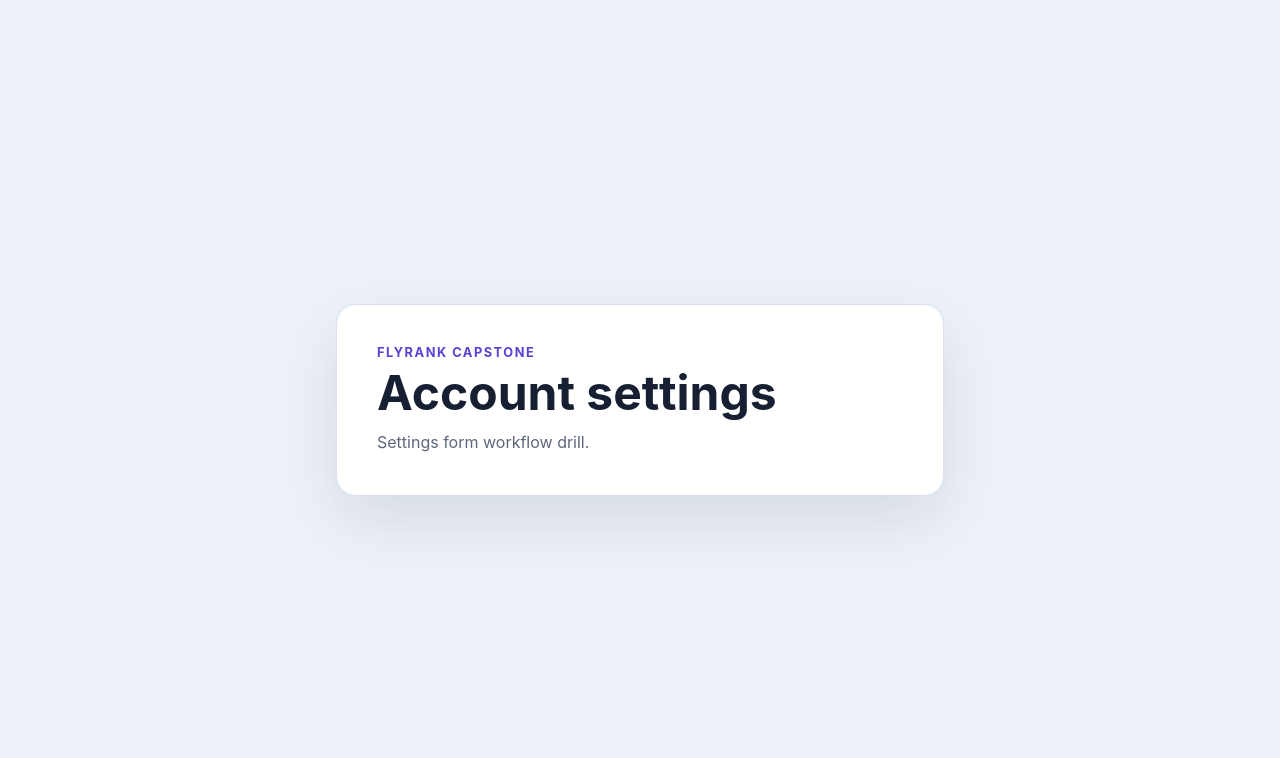
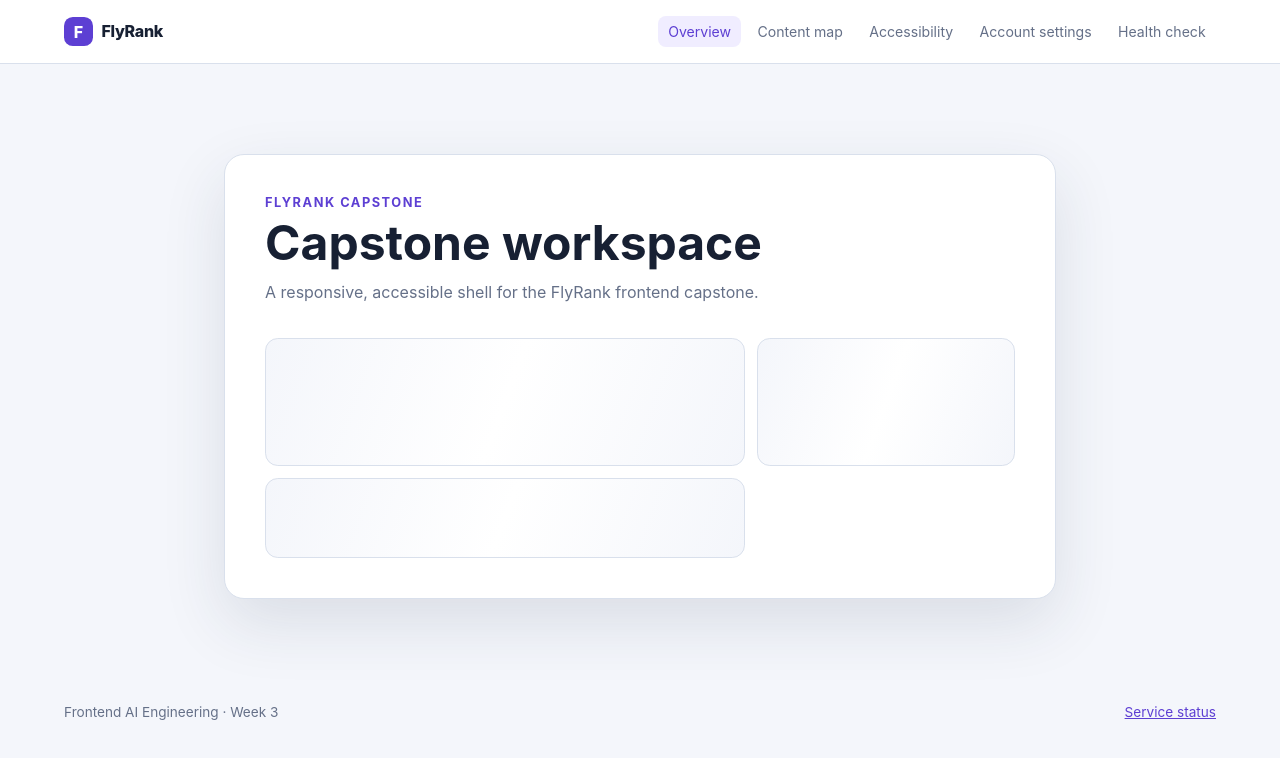
Before and after one commit to tristanlgb/flyrank-frontend-capstone, a React (Vite) app in the folder src/: page / in a window 1280 px wide. Shown: the top 758 px of the page. Built offline with nearby package versions, Linux system fonts and the light colour scheme.

Commit message:
feat(frontend): scaffold capstone routes and health check

```diff
--- /dev/null
+++ b/public/health.json
@@ -0,0 +1,5 @@
+{
+  "status": "operational",
+  "service": "flyrank-capstone",
+  "updatedAt": "2026-07-21"
+}
--- a/src/App.tsx
+++ b/src/App.tsx
@@ -1,11 +1,29 @@
+import { useEffect, useState } from "react";
+
+type Health = { status: string; service: string; updatedAt: string };
+const routes = [
+  { href: "#overview", label: "Overview" },
+  { href: "#content-map", label: "Content map" },
+  { href: "#accessibility", label: "Accessibility" },
+  { href: "#settings", label: "Account settings" },
+  { href: "#health", label: "Health check" },
+];
+const currentRoute = () => window.location.hash.replace("#", "") || "overview";
+
+function Placeholder({ title, description }: { title: string; description: string }) {
+  return <section className="panel" aria-labelledby="page-title"><p className="eyebrow">FlyRank capstone</p><h1 id="page-title">{title}</h1><p className="intro">{description}</p><div className="placeholder-grid" aria-label={`${title} preview`}><div className="placeholder-block" /><div className="placeholder-block short" /><div className="placeholder-block" /></div></section>;
+}
+
+function HealthPage() {
+  const [health, setHealth] = useState<Health | null>(null);
+  const [error, setError] = useState(false);
+  useEffect(() => { fetch("/health.json").then((response) => { if (!response.ok) throw new Error("health check failed"); return response.json() as Promise<Health>; }).then(setHealth).catch(() => setError(true)); }, []);
+  return <section className="panel" aria-labelledby="page-title"><p className="eyebrow">System status</p><h1 id="page-title">Health check</h1><p className="intro">A fetched-data check confirms the app can render service metadata.</p>{health && <div className="status-card"><span className="status-dot" /><strong>{health.status}</strong><span>{health.service} · updated {health.updatedAt}</span></div>}{error && <p role="alert" className="error">The health endpoint could not be reached.</p>}{!health && !error && <p className="muted">Checking service status…</p>}</section>;
+}
+
 export function App() {
-  return (
-    <main className="shell">
-      <section className="card" aria-labelledby="page-title">
-        <p className="eyebrow">FlyRank capstone</p>
-        <h1 id="page-title">Account settings</h1>
-        <p className="intro">Settings form workflow drill.</p>
-      </section>
-    </main>
-  );
+  const [route, setRoute] = useState(currentRoute);
+  useEffect(() => { const onHashChange = () => setRoute(currentRoute()); window.addEventListener("hashchange", onHashChange); return () => window.removeEventListener("hashchange", onHashChange); }, []);
+  const page = route === "health" ? <HealthPage /> : route === "settings" ? <Placeholder title="Account settings" description="Settings form workflow drill." /> : route === "content-map" ? <Placeholder title="Content map" description="A clear route for mapping content, calls to action, and the next decision." /> : route === "accessibility" ? <Placeholder title="Accessibility" description="A dedicated space for keyboard, contrast, and responsive checks." /> : <Placeholder title="Capstone workspace" description="A responsive, accessible shell for the FlyRank frontend capstone." />;
+  return <div className="app-shell"><header className="topbar"><a className="brand" href="#overview" aria-label="FlyRank capstone home"><span className="brand-mark">F</span> FlyRank</a><nav aria-label="Primary navigation"><ul>{routes.map((item) => <li key={item.href}><a className={route === item.href.slice(1) ? "active" : ""} href={item.href}>{item.label}</a></li>)}</ul></nav></header><main className="shell">{page}</main><footer className="footer"><span>Frontend AI Engineering · Week 3</span><a href="#health">Service status</a></footer></div>;
 }
--- a/src/styles.css
+++ b/src/styles.css
@@ -1,64 +1,26 @@
-:root {
-  font-family: Inter, ui-sans-serif, system-ui, -apple-system, BlinkMacSystemFont, "Segoe UI", sans-serif;
-  color: #172033;
-  background: #eef2f8;
-  font-synthesis: none;
-  text-rendering: optimizeLegibility;
-}
-
-* {
-  box-sizing: border-box;
-}
-
-body {
-  min-width: 320px;
-  min-height: 100vh;
-  margin: 0;
-}
-
-button,
-input {
-  font: inherit;
-}
-
-.shell {
-  display: grid;
-  min-height: 100vh;
-  place-items: center;
-  padding: 2rem 1rem;
-}
-
-.card {
-  width: min(100%, 38rem);
-  padding: clamp(1.5rem, 4vw, 2.5rem);
-  border: 1px solid #d9e0ec;
-  border-radius: 1.25rem;
-  background: #ffffff;
-  box-shadow: 0 1.5rem 4rem rgba(34, 48, 73, 0.12);
-}
-
-.eyebrow {
-  margin: 0 0 0.5rem;
-  color: #5d3fd3;
-  font-size: 0.8rem;
-  font-weight: 750;
-  letter-spacing: 0.12em;
-  text-transform: uppercase;
-}
-
-h1,
-p {
-  margin-top: 0;
-}
-
-h1 {
-  margin-bottom: 0.75rem;
-  font-size: clamp(2rem, 6vw, 3rem);
-  line-height: 1.05;
-}
-
-.intro {
-  margin-bottom: 0;
-  color: #5c667a;
-  line-height: 1.6;
-}
+:root { font-family: Inter, ui-sans-serif, system-ui, sans-serif; color: #172033; background: #f4f6fb; font-synthesis: none; text-rendering: optimizeLegibility; --ink: #172033; --muted: #657088; --line: #d9e0ec; --brand: #5d3fd3; --surface: #fff; }
+* { box-sizing: border-box; }
+body { min-width: 320px; min-height: 100vh; margin: 0; }
+button, input { font: inherit; }
+.app-shell { min-height: 100vh; }
+.topbar { display: flex; align-items: center; justify-content: space-between; gap: 1rem; padding: 1rem clamp(1rem, 5vw, 4rem); border-bottom: 1px solid var(--line); background: var(--surface); }
+.brand { color: var(--ink); font-weight: 800; text-decoration: none; letter-spacing: -.02em; }
+.brand-mark { display: inline-grid; place-items: center; width: 1.8rem; height: 1.8rem; margin-right: .35rem; border-radius: .55rem; color: #fff; background: var(--brand); }
+nav ul { display: flex; flex-wrap: wrap; gap: .35rem; margin: 0; padding: 0; list-style: none; }
+nav a { display: block; padding: .45rem .65rem; border-radius: .5rem; color: var(--muted); font-size: .88rem; text-decoration: none; }
+nav a:hover, nav a.active { color: var(--brand); background: #f0edff; }
+.shell { display: grid; min-height: 78vh; place-items: center; padding: 2rem 1rem; }
+.panel { width: min(100%, 52rem); padding: clamp(1.5rem, 4vw, 2.5rem); border: 1px solid var(--line); border-radius: 1.25rem; background: var(--surface); box-shadow: 0 1.5rem 4rem rgba(34, 48, 73, .12); }
+.eyebrow { margin: 0 0 .5rem; color: var(--brand); font-size: .8rem; font-weight: 750; letter-spacing: .12em; text-transform: uppercase; }
+h1, p { margin-top: 0; }
+h1 { margin-bottom: .75rem; font-size: clamp(2rem, 6vw, 3rem); line-height: 1.05; }
+.intro { margin-bottom: 0; color: var(--muted); line-height: 1.6; }
+.placeholder-grid { display: grid; grid-template-columns: 1.3fr .7fr; gap: .75rem; margin-top: 2rem; }
+.placeholder-block { min-height: 5rem; border: 1px solid var(--line); border-radius: .8rem; background: linear-gradient(110deg, #f4f6fb, #fff, #f4f6fb); }
+.placeholder-block.short { min-height: 8rem; }
+.status-card { display: flex; align-items: center; gap: .65rem; margin-top: 2rem; padding: 1rem; border: 1px solid #cce7d5; border-radius: .8rem; background: #f1fbf4; }
+.status-card span:last-child { color: #4d6a57; font-size: .9rem; }
+.status-dot { width: .65rem; height: .65rem; border-radius: 99px; background: #2caa60; }
+.muted { color: var(--muted); }.error { color: #a23b3b; }
+.footer { display: flex; justify-content: space-between; padding: 1rem clamp(1rem, 5vw, 4rem); color: var(--muted); font-size: .85rem; }.footer a { color: var(--brand); }
+@media (max-width: 720px) { .topbar { align-items: flex-start; flex-direction: column; } .placeholder-grid { grid-template-columns: 1fr; } .footer { gap: 1rem; flex-direction: column; } }
```
